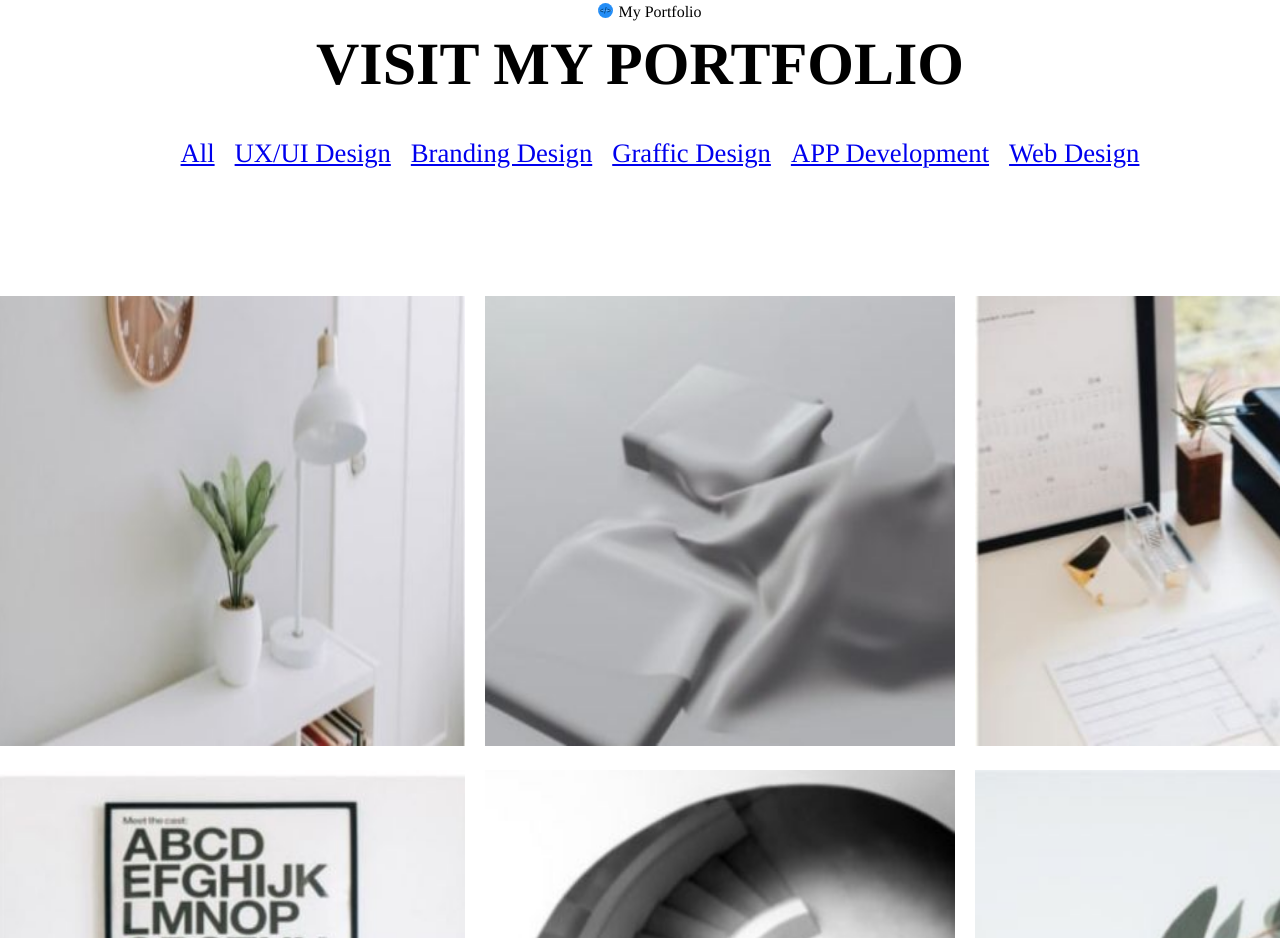
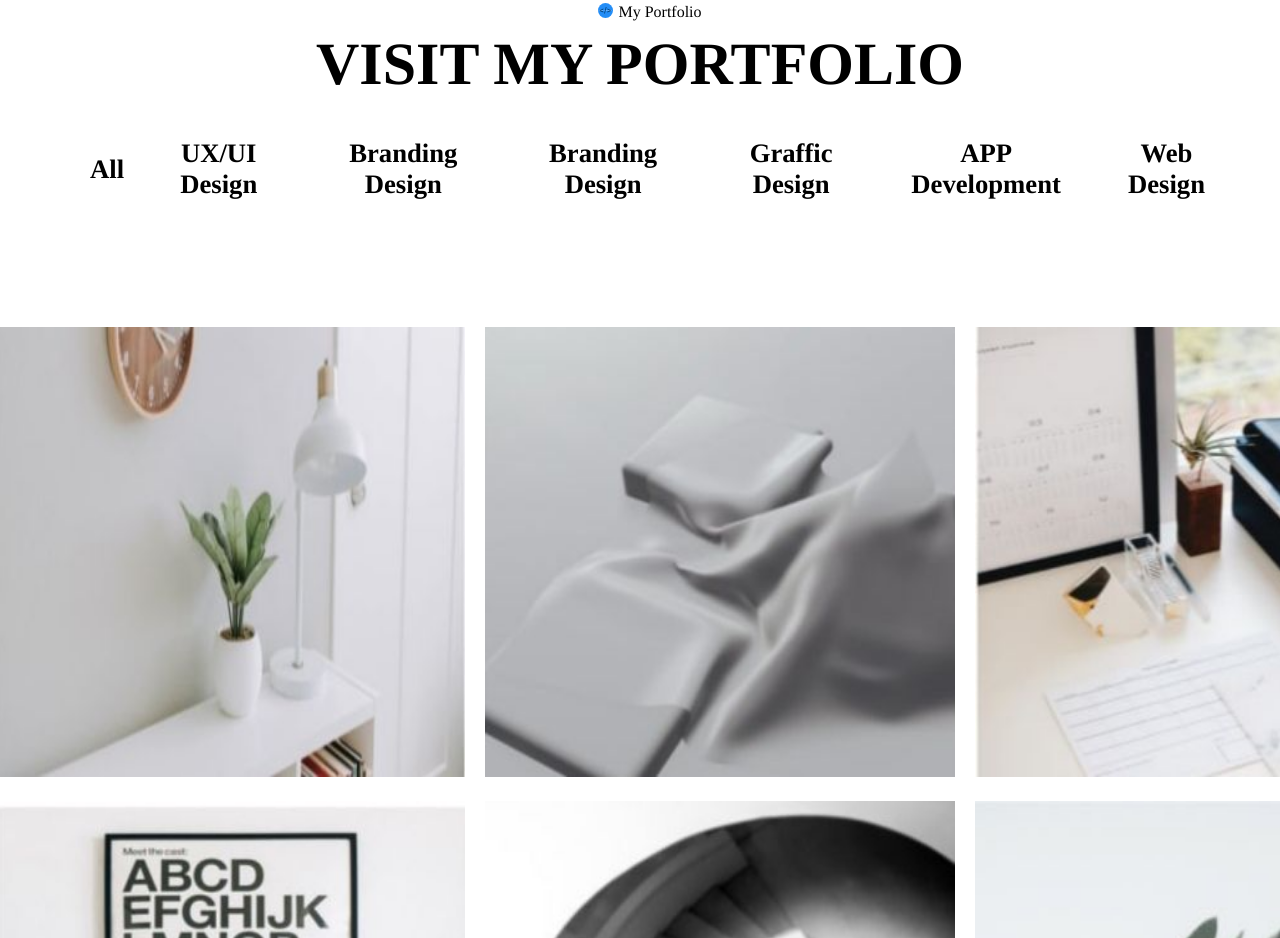
Before and after one commit to abidovashahodat/portfolio, a plain HTML site: page index.html in a window 1280 px wide. Shown: the part 4257-5195 px from the top of the page. Drawn offline with Linux system fonts and the light colour scheme.

Commit message:
fixed some issues

```diff
--- a/index.html
+++ b/index.html
@@ -452,12 +452,13 @@
 						<div class="nav-head">
 							<nav>
 								<ul>
-									<li><a href="#">All</a></li>
-									<li><a href="#">UX/UI Design</a></li>
-									<li><a href="#">Branding Design</a></li>
-									<li><a href="#">Graffic Design</a></li>
-									<li><a href="#">APP Development</a></li>
-									<li><a href="#">Web Design</a></li>
+									<li class="nav-item"><a href="#">All</a></li>
+									<li class="nav-item"><a href="#">UX/UI Design</a></li>
+									<li class="nav-item"><a href="#">Branding Design</a></li>
+									<li class="nav-item"><a href="#">Branding Design</a></li>
+									<li class="nav-item"><a href="#">Graffic Design</a></li>
+									<li class="nav-item"><a href="#">APP Development</a></li>
+									<li class="nav-item"><a href="#">Web Design</a></li>
 								</ul>
 							</nav>
 						</div>
```
